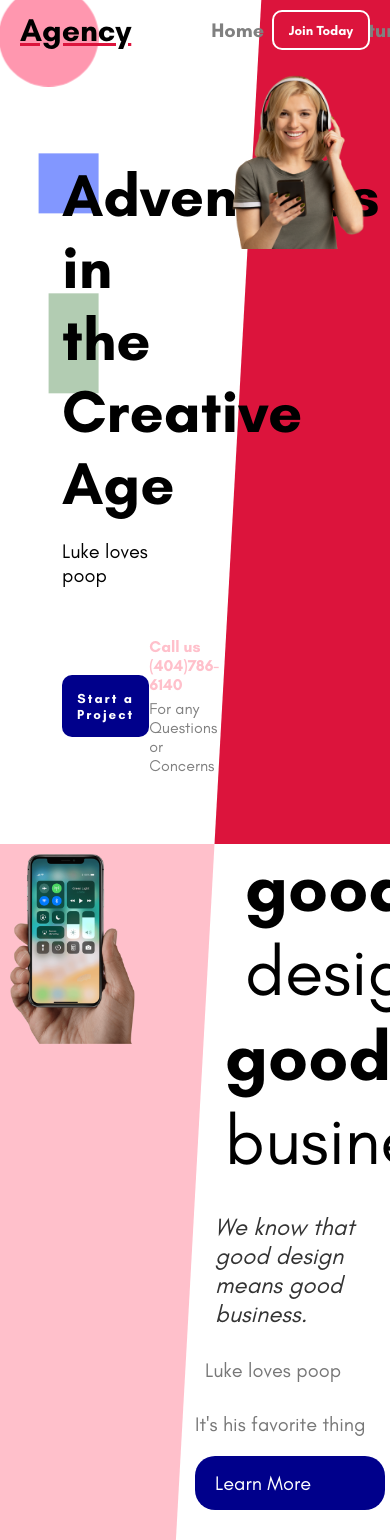
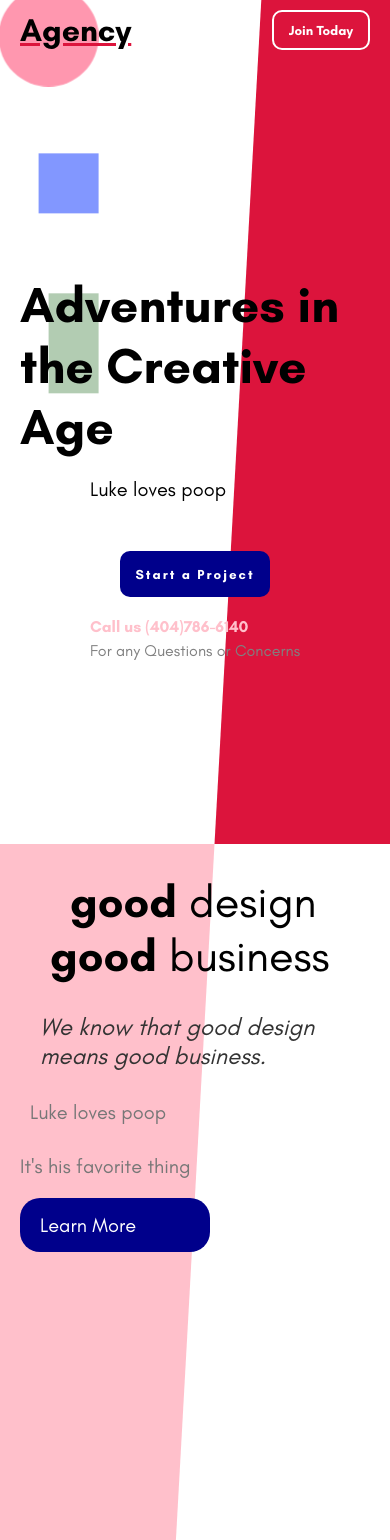
Before and after one commit to Jevenden/react-website, a React (Create React App) app: page / in a window 390 px wide. Shown: the top 1540 px of the page. Built offline with nearby package versions, Linux system fonts and the light colour scheme.

Commit message:
Media queries for small screens

```diff
--- a/src/App.jsx
+++ b/src/App.jsx
@@ -47,6 +47,8 @@ const PriceShape = styled.div`
 `
 
 const App = () => {
+
+  const smallScreen = window.screen.width <= 480 ? true : false;
   return (
     <>
     <Container>
@@ -60,7 +62,7 @@ const App = () => {
     </Container>
     <Container>
       <Service />
-      <ServiceShape />
+      {!smallScreen && <ServiceShape />}
     </Container>
     <Container>
       <Price />
--- a/src/components/Feature.jsx
+++ b/src/components/Feature.jsx
@@ -5,10 +5,17 @@ import AnimatedShapes from './AnimatedShapes'
 
 const Container = styled.div`
     display: flex;
+    @media only screen and (max-width: 480px) {
+        flex-direction: column;
+        padding: 30px 20px;
+    }
 `
 
 const Left = styled.div`
     width: 50%;
+    @media only screen and (max-width: 480px) {
+        display: none;
+    }
 `
 
 const Image = styled.img`
@@ -21,16 +28,25 @@ const Right = styled.div`
     display: flex;
     flex-direction: column;
     justify-content: center;
+    @media only screen and (max-width: 480px) {
+        width: 100%;
+    }
 `
 
 const Title1 = styled.span`
 font-size: 70px;
 margin-left: 50px;
+@media only screen and (max-width: 480px) {
+        font-size: 45px;
+    }
 `
 
 const Title2 = styled.span`
 font-size: 70px;
 margin-left: 30px;
+@media only screen and (max-width: 480px) {
+        font-size: 45px;
+    }
 `
 
 const SubTitle = styled.span`
--- a/src/components/Intro.jsx
+++ b/src/components/Intro.jsx
@@ -7,6 +7,9 @@ const Container = styled.div`
     height: calc( 100vh - 50px );
     display: flex;
     padding: 20px;
+    @media only screen and (max-width: 480px) {
+        flex-direction: column;
+    }
 `
 const Left = styled.div`
     width: 60%;
@@ -14,6 +17,10 @@ const Left = styled.div`
     flex-direction: column;
     align-items: center;
     justify-content: center;
+    @media only screen and (max-width: 480px) {
+        width: 100%;
+        height: 100%;
+    }
 `
 
 const Image = styled.img`
@@ -23,6 +30,10 @@ const Image = styled.img`
 const Title = styled.h1`
     font-size: 60px;
     width: 60%;
+    @media only screen and (max-width: 480px) {
+        width: 100%;
+        font-size: 50px;
+    }
 `
 
 const Desc = styled.p`
@@ -36,6 +47,10 @@ const Info = styled.div`
     display: flex;
     justify-content: space-between;
     align-items: center;
+    @media only screen and (max-width: 480px) {
+        width: 100%;
+        flex-direction: column;
+    }
 `
 
 const Button = styled.button`
@@ -47,6 +62,9 @@ const Button = styled.button`
     border: none;
     letter-spacing: 2px;
     cursor: pointer;
+    @media only screen and (max-width: 480px) {
+        margin-bottom: 20px;
+    }
 `
 
 const Contact = styled.div`
@@ -66,6 +84,9 @@ const ContactText = styled.span`
 
 const Right = styled.div`
     width: 40%;
+    @media only screen and (max-width: 480px) {
+        display: none;
+    }
 `
 
 const intro = () => {
--- a/src/components/MiniCard.jsx
+++ b/src/components/MiniCard.jsx
@@ -10,6 +10,9 @@ const Container = styled.div`
     align-items: center;
     -webkit-box-shadow: 0px 0px 17px -11px rgba(0, 0, 0, 0.58);
     box-shadow: 0px 0px 17px -11px rgba(0, 0, 0, 0.58);
+    @media only screen and (max-width: 480px) {
+        width: 50%;
+    }
 `
 const Image = styled.img`
     width: 20px;
@@ -18,6 +21,9 @@ const Image = styled.img`
 const Text = styled.span`
     margin-top: 10px;
     text-align: center;
+    @media only screen and (max-width: 480px) {
+        font-size: 14px;
+    }
 `
 
 const MiniCard = () => {
--- a/src/components/Navbar.jsx
+++ b/src/components/Navbar.jsx
@@ -25,7 +25,11 @@ const Logo = styled.h1`
 
 const Menu = styled.ul`
     display: flex;
-    list-style: none;`
+    list-style: none;
+    @media only screen and (max-width: 480px) {
+        display: none;
+    }
+    `
 
 const MenuItem = styled.ul`
     margin-right: 30px;
--- a/src/components/Service.jsx
+++ b/src/components/Service.jsx
@@ -6,11 +6,17 @@ import Play from "../img/play.png"
 
 const Container = styled.div`
     display: flex;
+    @media only screen and (max-width: 480px) {
+        flex-direction: column;
+    }
 `
 
 const Left = styled.div`
     width: 50%;
     position: relative;
+    @media only screen and (max-width: 480px) {
+        display: none;
+    }
 `
 
 const Image = styled.img`
@@ -32,12 +38,18 @@ const Video = styled.video`
 
 const Right = styled.div`
     width: 50%;
+    @media only screen and (max-width: 480px) {
+        width: 100%;
+    }
 `
 
 const Wrapper = styled.div`
     padding: 50px;
     display: flex;
     flex-direction: column;
+    @media only screen and (max-width: 480px) {
+        padding: 20px;
+    }
 `
 
 const Title = styled.h1`
```
